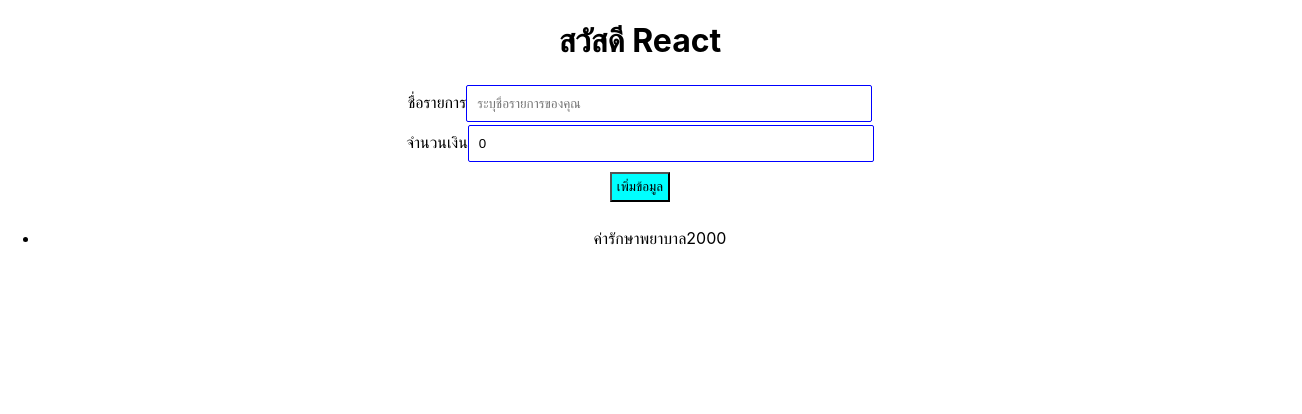
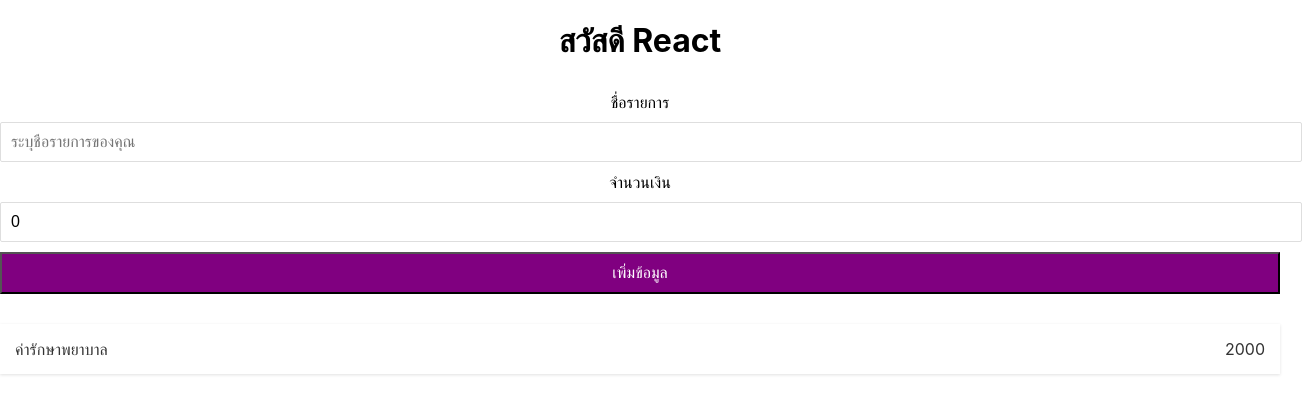
Before and after one commit to Chococrown/learning001, a React (Create React App) app: page / in a window 1280 px wide. Shown: the top 414 px of the page, 1302 px wide, since content can reach past the window. Built offline with nearby package versions, Linux system fonts and the light colour scheme.

Commit message:
แก้ไข css

```diff
--- a/src/components/formComponent.js
+++ b/src/components/formComponent.js
@@ -16,6 +16,7 @@
     }
 
     const saveItem =(event)=>{
+        event.preventDefault()
         const itemData = {
             title:title,
             amount:Number(amount)
@@ -30,16 +31,16 @@
     return(
         <div>
             <form onSubmit={saveItem}>
-                <div>
+                <div className="form-control">
                     <label>ชื่อรายการ</label>
                     <input type="text" placeholder="ระบุชื่อรายการของคุณ" onChange={inputTitle} value={title} />
                 </div>
-                <div>
+                <div className="form-control">
                     <label>จำนวนเงิน</label>
                     <input type="number" placeholder="ระบุจำนวนเงิน" onChange={inputAmout} value={amount} />
                 </div>
                 <div>
-                    <button type="submit">เพิ่มข้อมูล</button>
+                    <button type="submit" className="btn">เพิ่มข้อมูล</button>
                 </div>
             </form>
         </div>
--- a/src/components/transaction.js
+++ b/src/components/transaction.js
@@ -1,6 +1,6 @@
-import { element } from "prop-types";
 import Item from "./item";
 
+import '../styles/transaction.css'
 import { v4 as uuidv4 } from 'uuid';
 
 const Transaction = ()=>{
@@ -8,7 +8,7 @@
         {title:"ค่ารักษาพยาบาล",amount:2000}
     ]
     return (
-        <ul>
+        <ul className="item-list">
             {data.map((element) =>{
                 return <Item {...element} key={uuidv4()} />
             })}
--- a/src/styles/formComponent.css
+++ b/src/styles/formComponent.css
@@ -2,16 +2,24 @@
     display: inline-block;
     margin: 10px 0;
 }
-
 input{
-    border: 1px solid blue;
+    border: 1px solid #dedede;
     border-radius: 2px;
+    display: block;
+    font-size: 16px;
     padding: 10px;
-    width: 30%;
+    width: 100%;
 }
-
-button{
-    padding: 5px;
-    margin: 10px;
-    background-color: aqua;
+input:focus{
+    outline: none;
 }
+.btn{
+    background-color: purple;
+    color: #fff;
+    cursor: pointer;
+    display: block;
+    margin: 10px 0 30px;
+    padding: 10px;
+    font-size: 16px;
+    width: 100%;
+}
--- /dev/null
+++ b/src/styles/item.css
@@ -0,0 +1,6 @@
+.expense{
+    border-right: 5px solid red;
+}
+.income{
+    border-right: 5px solid #2ccc71;
+}
--- /dev/null
+++ b/src/styles/transaction.css
@@ -0,0 +1,16 @@
+.item-list{
+    list-style-type: none;
+    padding: 0;
+    margin-bottom: 40px;
+}
+
+.item-list li{
+    background: #fff;
+    box-shadow: 0 1px 3px rgba(0, 0, 0, 0.12);
+    padding: 15px;
+    color: #333;
+    display: flex;
+    justify-content: space-between;
+    margin: 10px 0;
+    position: relative;
+}
```
